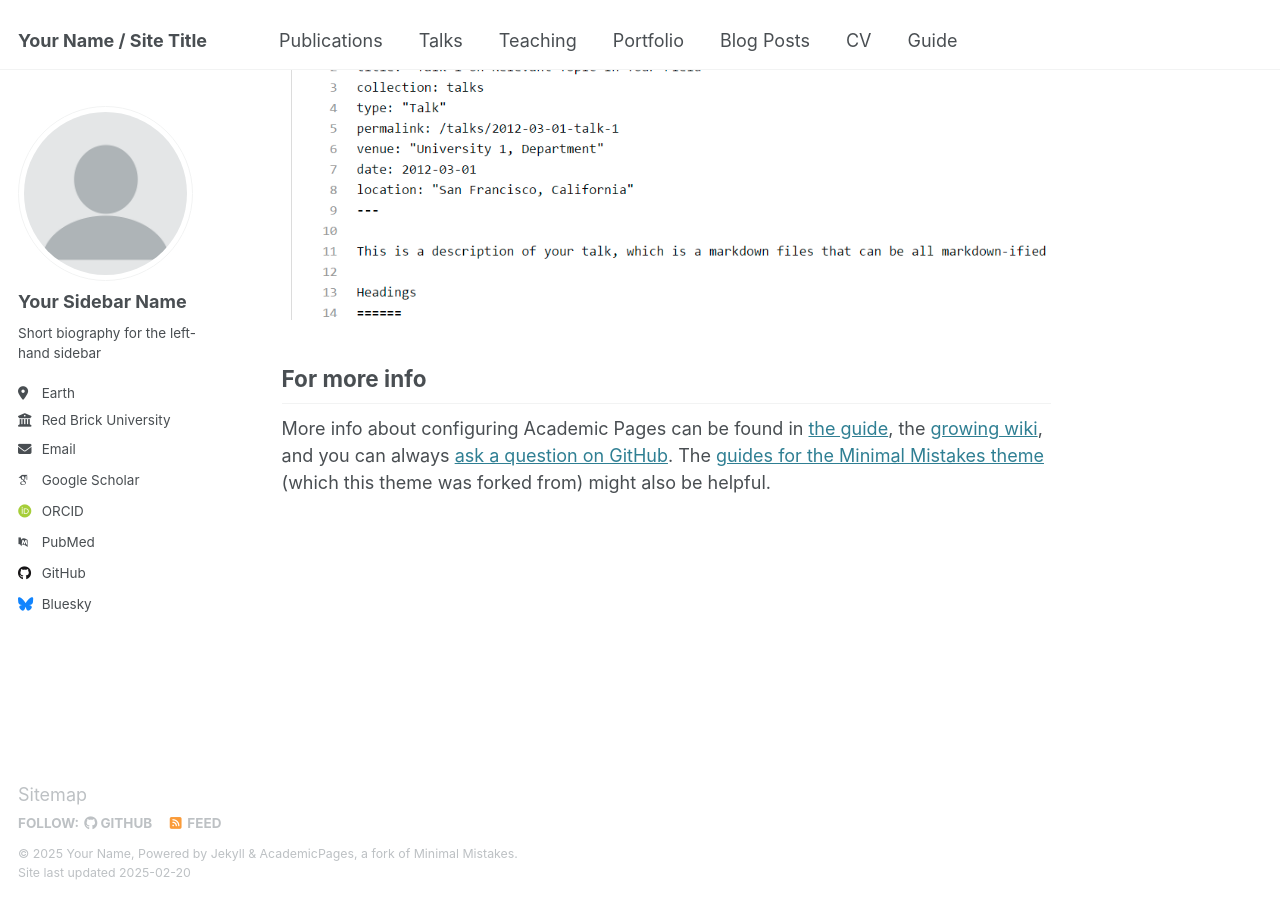
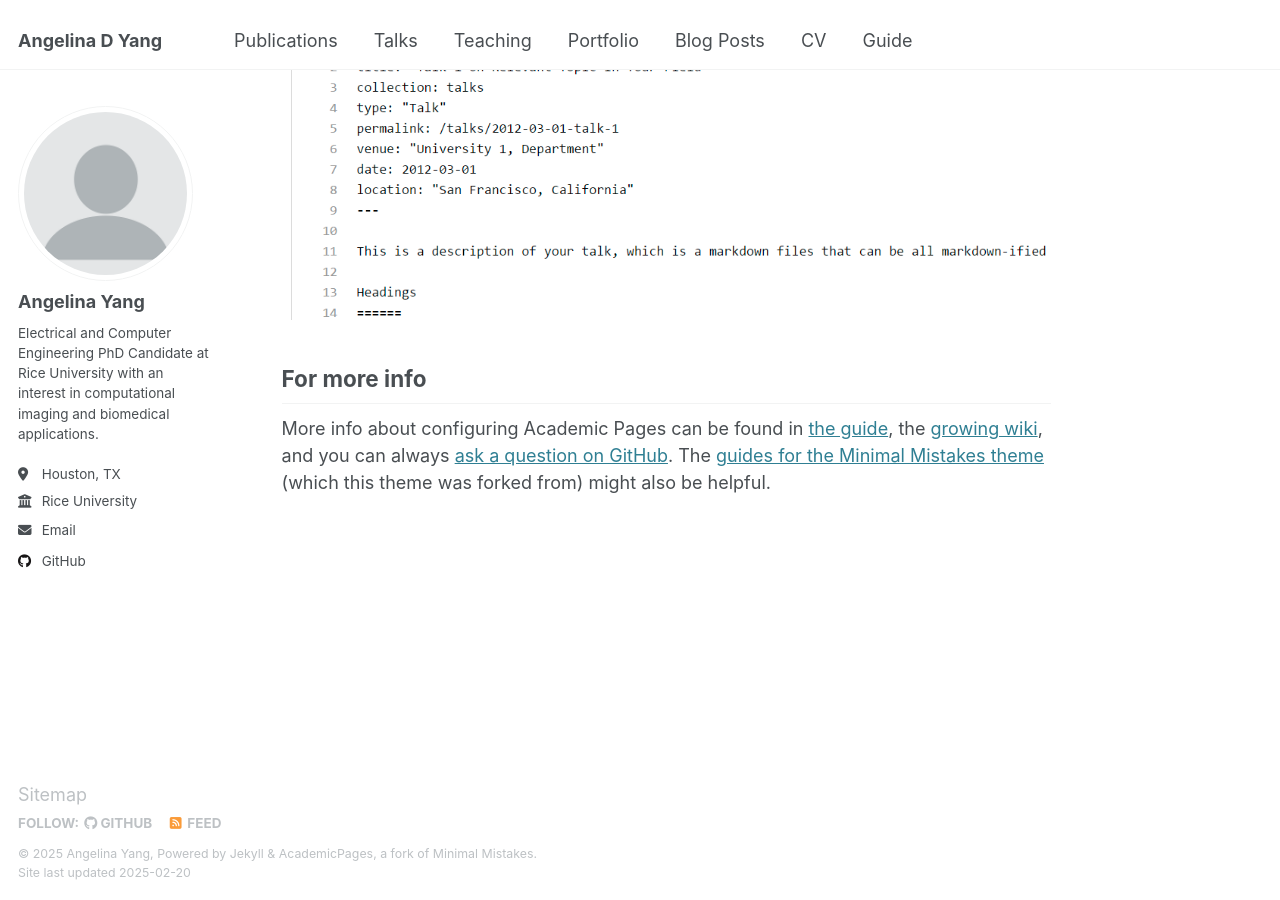
Before and after one commit to ADY-YDA/personal-website, a Jekyll site: the page built from _pages/about.md, in a window 1280 px wide and 900 px high, scrolled down 2642 px. Built offline with Jekyll 4.4.1, drawn with Linux system fonts in a browser that asks for light colours; some web fonts are replaced.

Commit message:
Update _config.yml

```diff
--- a/_config.yml
+++ b/_config.yml
@@ -9,13 +9,13 @@
 # Basic Site Settings
 locale                   : "en-US"
 site_theme               : "default"
-title                    : "Your Name / Site Title"
+title                    : "Angelina D Yang"
 title_separator          : "-"
-name                     : &name "Your Name"
-description              : &description "personal description"
-url                      : https://academicpages.github.io # the base hostname & protocol for your site e.g. "https://[your GitHub username].github.io"
+name                     : &name "Angelina Yang"
+description              : &description "ECE PhD Candidate @ Rice"
+url                      : https://ady_yda.github.io # the base hostname & protocol for your site e.g. "https://[your GitHub username].github.io"
 baseurl                  : "" # the subpath of your site, e.g. "/blog"
-repository               : "academicpages/academicpages.github.io"
+repository               : "ady_yda/academicpages.github.io"
 
 # Site Author - The following control what appear as part of the author content on the side bar.
 #               If a field is blank the icon and link will not appear, otherwise it will be shown.
@@ -23,21 +23,21 @@ repository               : "academicpages/academicpages.github.io"
 author:
   # Biographic information
   avatar           : "profile.png"
-  name             : "Your Sidebar Name"
+  name             : "Angelina Yang"
   pronouns         : # example: "she/her"
-  bio              : "Short biography for the left-hand sidebar"
-  location         : "Earth"
-  employer         : "Red Brick University"
+  bio              : "Electrical and Computer Engineering PhD Candidate at Rice University with an interest in computational imaging and biomedical applications."
+  location         : "Houston, TX"
+  employer         : "Rice University"
   uri              : # URL
-  email            : "none@example.org"
+  email            : "ay65@rice.edu"
 
   # Academic websites
   arxiv            : # URL - Update with the correct link to your profile
-  googlescholar    : "https://scholar.google.com/citations?user=PS_CX0AAAAAJ"
+  googlescholar    : # "https://scholar.google.com/citations?user=PS_CX0AAAAAJ"
   impactstory      : # URL
-  orcid            : "http://orcid.org/yourorcidurl"
+  orcid            : # "http://orcid.org/yourorcidurl"
   semantic         : # URL
-  pubmed           : "https://www.ncbi.nlm.nih.gov/pubmed/?term=john+snow"
+  pubmed           : # "https://www.ncbi.nlm.nih.gov/pubmed/?term=john+snow"
   researchgate     : # URL
   scopus           : # URL
 
@@ -45,12 +45,12 @@ author:
   bitbucket        : # Username - Update with your username on the site
   codepen          : # Username
   dribbble         : # Username
-  github           : "academicpages"
+  github           : "ADY_YDA"
   kaggle           : # Username
   stackoverflow    : # User number or user number and name (i.e., use "1" or "1/jeff-atwood")
 
   # Social media
-  bluesky          : "bsky.app" # Replace this with you Bluesky username
+  bluesky          : # "bsky.app" # Replace this with you Bluesky username
   facebook         : # Username
   flickr           : # Username
   foursquare       : # Username
@@ -59,7 +59,7 @@ author:
   keybase          : # Username
   instagram        : # Username
   lastfm           : # Username
-  linkedin         : # Username
+  linkedin         : # angelina-d-yang
   mastodon         : # URL
   medium           : # URL
   pinterest        : # Username
```
